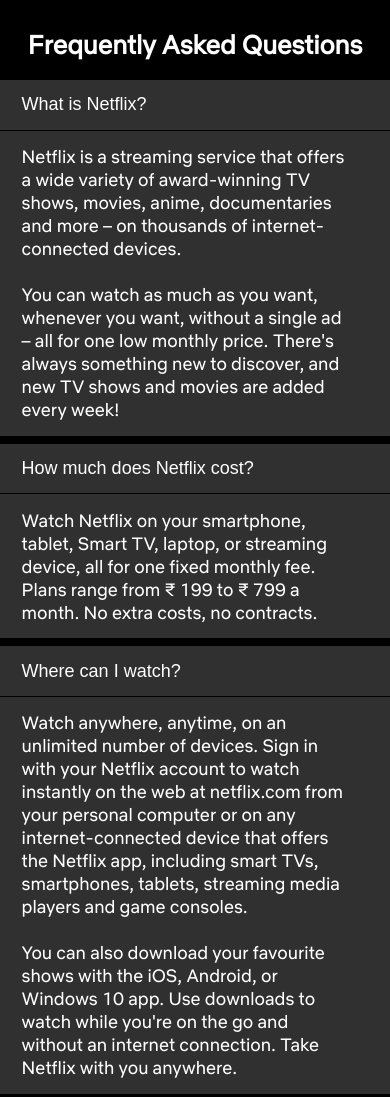
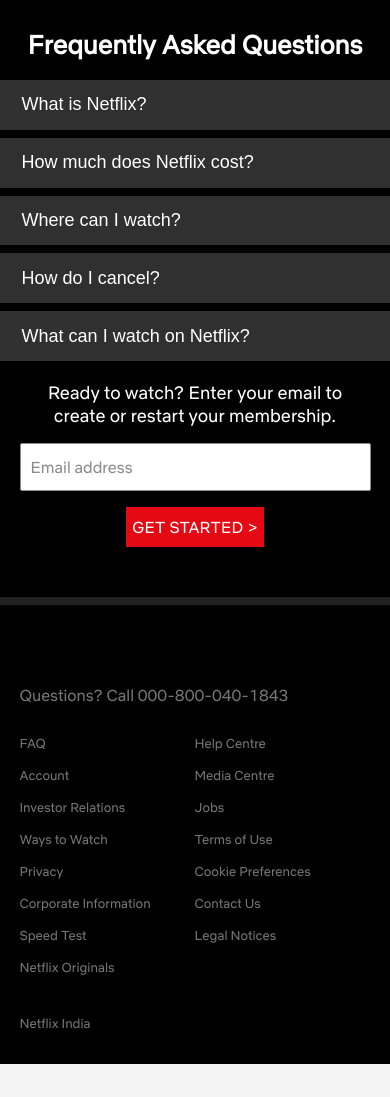
Before and after one commit to debopriyobasu-zz/Netflix-Homepage, a plain HTML site: page index.html in a window 390 px wide. Shown: the part 2100-3197 px from the top of the page. After the commit the page ends 3164 px from the top, so only its background shows below. Drawn offline with nearby package versions, Linux system fonts and the light colour scheme.

Commit message:
added basic accordion implementation,fixed width issues for mobile

```diff
--- a/index.html
+++ b/index.html
@@ -81,7 +81,7 @@
                         <ul class="faq-list">
                             <li class="faq-list-item">
                                 <button class="faq-question">What is Netflix?</button>
-                                <div class="faq-answer active"><span id="" data-uia="">Netflix is a streaming service that offers a wide variety of award-winning TV shows, movies, anime, documentaries and more – on thousands of internet-connected devices.<br><br>You can watch as much as you want, whenever you want, without a single ad – all for one low monthly price. There's always something new to discover, and new TV shows and movies are added every week!</span></div>
+                                <div class="faq-answer"><span id="" data-uia="">Netflix is a streaming service that offers a wide variety of award-winning TV shows, movies, anime, documentaries and more – on thousands of internet-connected devices.<br><br>You can watch as much as you want, whenever you want, without a single ad – all for one low monthly price. There's always something new to discover, and new TV shows and movies are added every week!</span></div>
                             </li>
                             <li class="faq-list-item">
                                 <button class="faq-question">How much does Netflix cost?</button>
@@ -172,7 +172,10 @@
         <script src="https://code.jquery.com/jquery-3.5.1.js" integrity="sha256-QWo7LDvxbWT2tbbQ97B53yJnYU3WhH/C8ycbRAkjPDc=" crossorigin="anonymous"></script>
         <script>
             $('.faq-question').click(function(){
-                $(this).closest('.faq-list-item').toggleClass('active').find('faq-answer').slideToggle(400);
+                // $(this).closest('.faq-list-item').toggleClass('active').find('faq-answer').slideToggle(400);
+                // $(this).closest('div.faq-answer').toggleClass('active').slideToggle(400);
+                $(this).siblings('div.faq-answer').stop().slideToggle(200);
+                $(this).siblings(':not(div.faq-answer)').stop().slideUp(200);
                 return false;
             })
             // $(document).on('click','faq-list>li>button',function(){
--- a/style.css
+++ b/style.css
@@ -747,17 +747,20 @@ video{
         width:100%;
         margin:0 auto;
     }
+    .faq-card .email-form {
+        padding: 0 5%;
+    }
     .our-story-card{
         padding-left:0px;
         padding-right:0px;
     }
 }
-.faq-answer{
+.faq-card .faq-answer{
     display: none;
 }
-.faq-answer.active{
+/* .faq-card .faq-answer.active{
     display: block;
-}
+}  */
 
 /* -----------------------------------------------------------footer---------------------------------------------------------------- */
 .our-story-card.our-story-card-no-border {
```
